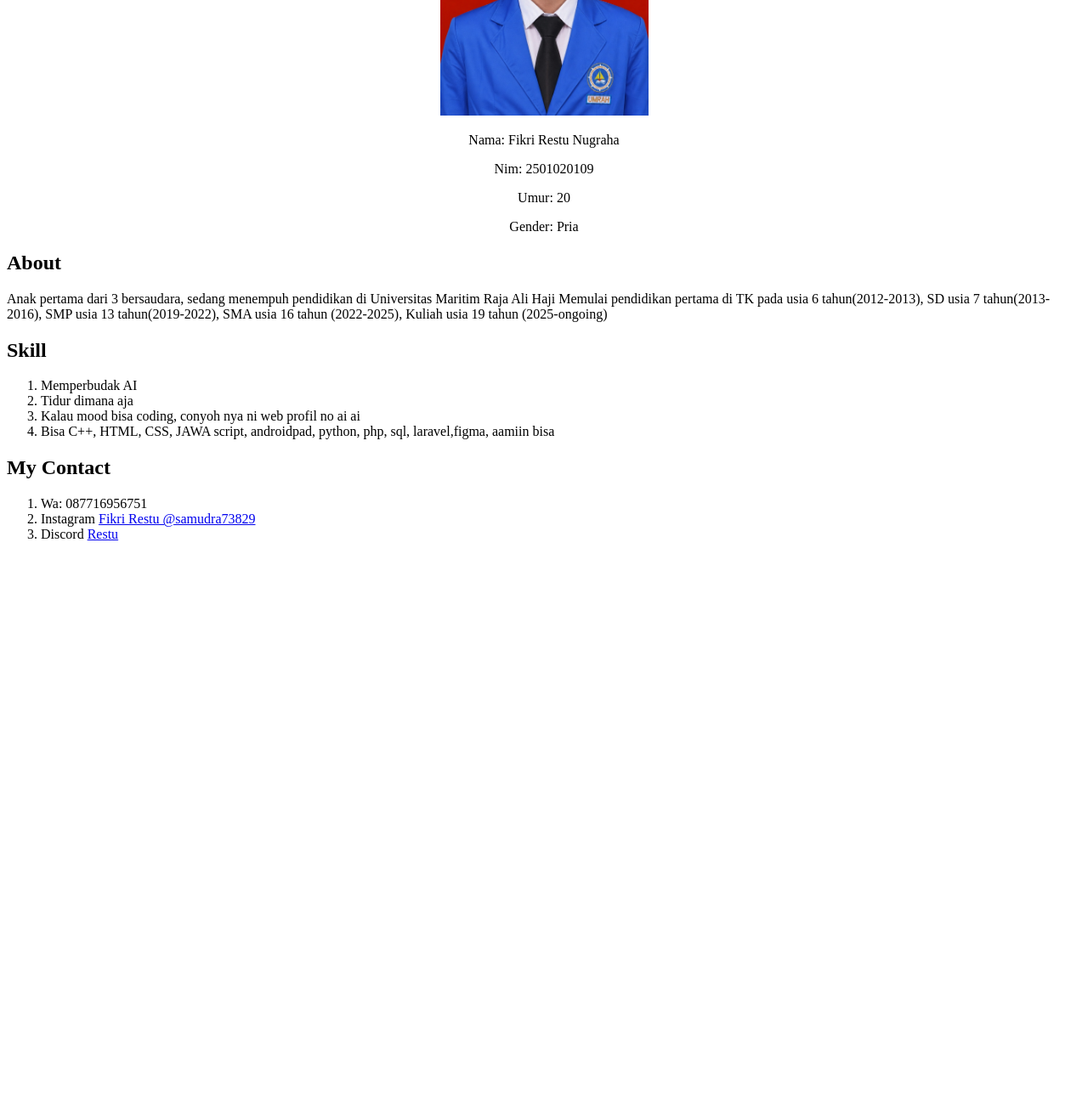
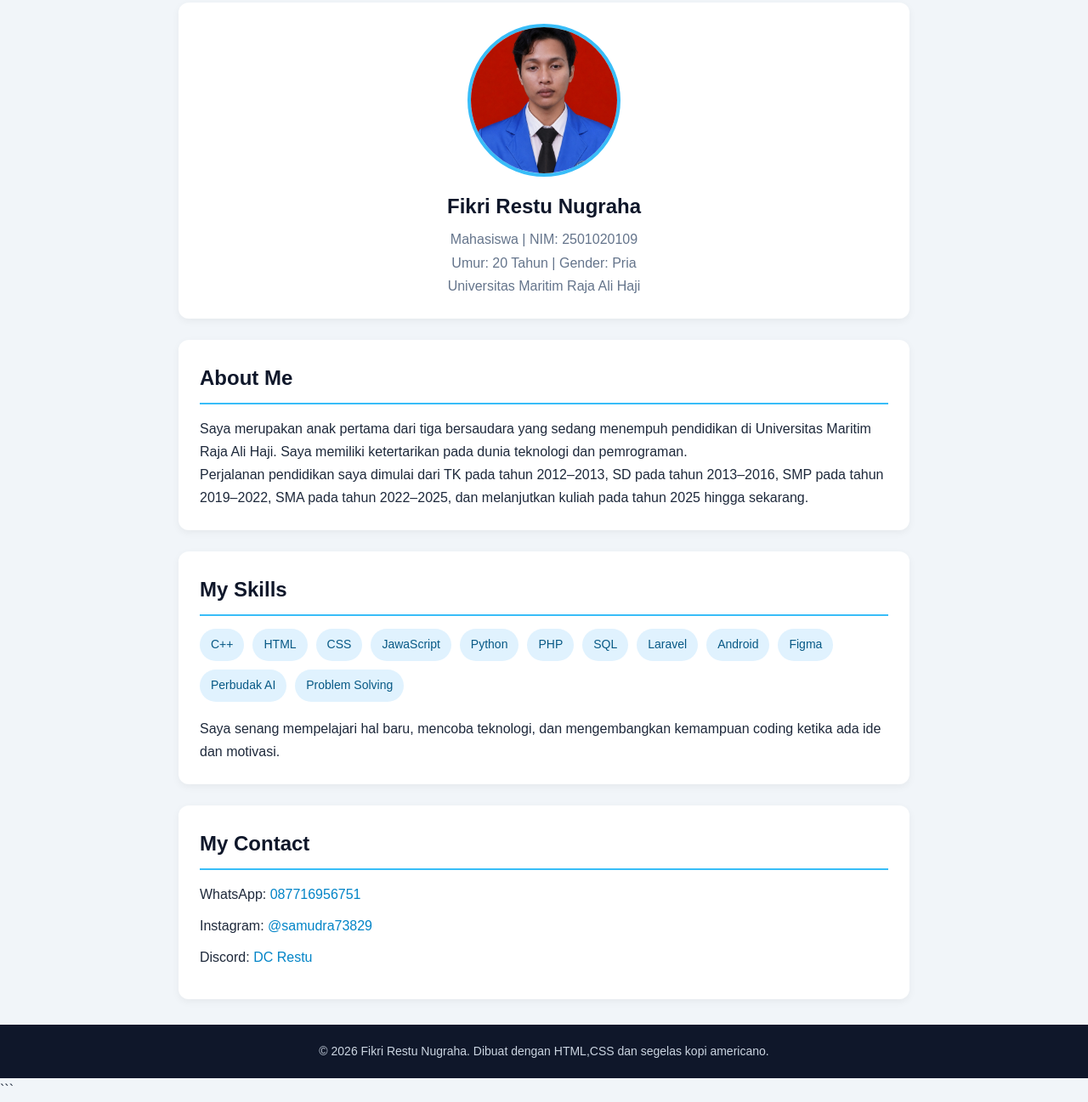
Before and after one commit to FikriRestuNugraha/perancangan-web-2501020109, a plain HTML site: page profile.html in a window 1280 px wide. Shown: the part 272-1569 px from the top of the page at 85% size. Before the commit the page ends 926 px from the top, so only its background shows below. Drawn offline with Linux system fonts and the light colour scheme.

Commit message:
portofolio

````diff
--- a/profile.html
+++ b/profile.html
@@ -1,37 +1,278 @@
+```html
 <!DOCTYPE html>
-<html lang="en">
+<html lang="id">
 <head>
     <meta charset="UTF-8">
     <meta name="viewport" content="width=device-width, initial-scale=1.0">
-    <title>Web Profile</title>
+    <title>Portofolio | Fikri Restu Nugraha</title>
+
+    <style>
+        /* Pengaturan dasar */
+        * {
+            margin: 0;
+            padding: 0;
+            box-sizing: border-box;
+        }
+
+        body {
+            font-family: Arial, sans-serif;
+            background-color: #f1f5f9;
+            color: #1e293b;
+            line-height: 1.7;
+        }
+
+        /* Header */
+        header {
+            background-color: #0f172a;
+            color: white;
+            text-align: center;
+            padding: 40px 20px;
+        }
+
+        header h1 {
+            font-size: 30px;
+            margin-bottom: 8px;
+        }
+
+        header p {
+            color: #cbd5e1;
+        }
+
+        /* Navigasi */
+        nav {
+            background-color: #1e293b;
+            padding: 12px;
+            text-align: center;
+        }
+
+        nav a {
+            color: white;
+            text-decoration: none;
+            margin: 0 15px;
+            font-size: 14px;
+        }
+
+        nav a:hover {
+            color: #38bdf8;
+        }
+
+        /* Konten utama */
+        main {
+            max-width: 900px;
+            margin: 30px auto;
+            padding: 0 20px;
+        }
+
+        section {
+            background-color: white;
+            padding: 25px;
+            margin-bottom: 25px;
+            border-radius: 12px;
+            box-shadow: 0 3px 10px rgba(0, 0, 0, 0.05);
+        }
+
+        h2 {
+            color: #0f172a;
+            margin-bottom: 15px;
+            border-bottom: 2px solid #38bdf8;
+            padding-bottom: 8px;
+        }
+
+        /* Profil */
+        .profile {
+            text-align: center;
+        }
+
+        .profile img {
+            width: 180px;
+            height: 180px;
+            object-fit: cover;
+            border-radius: 50%;
+            border: 4px solid #38bdf8;
+            margin-bottom: 15px;
+        }
+
+        .profile h2 {
+            border: none;
+            padding: 0;
+            margin-bottom: 5px;
+        }
+
+        .profile p {
+            color: #64748b;
+        }
+
+        /* Daftar skill */
+        .skills {
+            display: flex;
+            flex-wrap: wrap;
+            gap: 10px;
+        }
+
+        .skills span {
+            background-color: #e0f2fe;
+            color: #075985;
+            padding: 7px 13px;
+            border-radius: 20px;
+            font-size: 14px;
+        }
+
+        /* Kontak */
+        .contact ul {
+            list-style: none;
+        }
+
+        .contact li {
+            margin-bottom: 10px;
+        }
+
+        a {
+            color: #0284c7;
+        }
+
+        .contact a {
+            text-decoration: none;
+        }
+
+        .contact a:hover {
+            text-decoration: underline;
+        }
+
+        /* Footer */
+        footer {
+            background-color: #0f172a;
+            color: #cbd5e1;
+            text-align: center;
+            padding: 20px;
+            font-size: 14px;
+        }
+
+        /* Tampilan HP */
+        @media (max-width: 600px) {
+            header h1 {
+                font-size: 24px;
+            }
+
+            nav a {
+                margin: 0 7px;
+                font-size: 13px;
+            }
+
+            section {
+                padding: 20px;
+            }
+        }
+    </style>
 </head>
+
 <body>
-<center>
-    <h1>Profil Mahasiswa</h1>
-    <img src="Profil.jpeg" width="245px" height="auto"
-    <br>
-    <p>Nama: Fikri Restu Nugraha</p>
-    <p>Nim: 2501020109 </p>
-    <p>Umur: 20</p>
-    <p>Gender: Pria</p>
-</center>
-<justify>
-<h2>About</h2>
-<p> Anak pertama dari 3 bersaudara, sedang menempuh pendidikan di Universitas Maritim Raja Ali Haji Memulai pendidikan pertama di TK pada usia 6 tahun(2012-2013), SD usia 7 tahun(2013-2016), SMP usia 13 tahun(2019-2022), SMA usia 16 tahun (2022-2025), Kuliah usia 19 tahun (2025-ongoing)</p>
-<h2>Skill</h2>
-<ol>
-    <li>Memperbudak AI</li>
-    <li>Tidur dimana aja</li>
-    <li>Kalau mood bisa coding, conyoh nya ni web profil no ai ai</li>
-    <li>Bisa C++, HTML, CSS, JAWA script, androidpad, python, php, sql, laravel,figma, aamiin bisa</li>
-</ol>
-</justify>
-<h2>My Contact</h2>
-<ol>
-    <li>Wa: 087716956751</li>
-    <li>Instagram <a href="https://www.instagram.com/samudra73829?stkn=OG9jMzRqcWtwajI0">Fikri Restu @samudra73829  </a> </li>
-    <li>Discord <a href=" https://discord.com/users/1264935704442699776">Restu </a></li>
 
-</ol>
+    <header>
+        <h1>Portofolio Mahasiswa</h1>
+        <p>Mengenal lebih dekat Fikri Restu Nugraha</p>
+    </header>
+
+    <nav>
+        <a href="#profil">Profil</a>
+        <a href="#about">About</a>
+        <a href="#skill">Skill</a>
+        <a href="#contact">Contact</a>
+    </nav>
+
+    <main>
+
+        <!-- Profil Mahasiswa -->
+        <section class="profile" id="profil">
+            <img src="Profil.jpeg" alt="Foto Fikri Restu Nugraha">
+
+            <h2>Fikri Restu Nugraha</h2>
+            <p>Mahasiswa | NIM: 2501020109</p>
+            <p>Umur: 20 Tahun | Gender: Pria</p>
+            <p>Universitas Maritim Raja Ali Haji</p>
+        </section>
+
+        <!-- Tentang Saya -->
+        <section id="about">
+            <h2>About Me</h2>
+
+            <p>
+                Saya merupakan anak pertama dari tiga bersaudara
+                yang sedang menempuh pendidikan di Universitas
+                Maritim Raja Ali Haji. Saya memiliki ketertarikan
+                pada dunia teknologi dan pemrograman.
+            </p>
+
+            <p>
+                Perjalanan pendidikan saya dimulai dari TK pada
+                tahun 2012–2013, SD pada tahun 2013–2016,
+                SMP pada tahun 2019–2022, SMA pada tahun 2022–2025,
+                dan melanjutkan kuliah pada tahun 2025 hingga sekarang.
+            </p>
+        </section>
+
+        <!-- Kemampuan -->
+        <section id="skill">
+            <h2>My Skills</h2>
+
+            <div class="skills">
+                <span>C++</span>
+                <span>HTML</span>
+                <span>CSS</span>
+                <span>JawaScript</span>
+                <span>Python</span>
+                <span>PHP</span>
+                <span>SQL</span>
+                <span>Laravel</span>
+                <span>Android</span>
+                <span>Figma</span>
+                <span>Perbudak AI</span>
+                <span>Problem Solving</span>
+            </div>
+
+            <p style="margin-top: 18px;">
+                Saya senang mempelajari hal baru, mencoba teknologi,
+                dan mengembangkan kemampuan coding ketika ada ide
+                dan motivasi.
+            </p>
+        </section>
+
+        <!-- Kontak -->
+        <section class="contact" id="contact">
+            <h2>My Contact</h2>
+
+            <ul>
+                <li>
+                    WhatsApp:
+                    <a href="https://wa.me/6287716956751"
+                       target="_blank" rel="noopener noreferrer">
+                        087716956751
+                    </a>
+                </li>
+
+                <li>
+                    Instagram:
+                    <a href="https://www.instagram.com/samudra73829/"
+                       target="_blank" rel="noopener noreferrer">
+                        @samudra73829
+                    </a>
+                </li>
+
+                <li>
+                    Discord:
+                    <a href="https://discord.com/users/1264935704442699776"
+                       target="_blank" rel="noopener noreferrer">
+                        DC Restu
+                    </a>
+                </li>
+            </ul>
+        </section>
+
+    </main>
+
+    <footer>
+        <p>&copy; 2026 Fikri Restu Nugraha. Dibuat dengan HTML,CSS dan segelas kopi americano.</p>
+    </footer>
+
 </body>
 </html>
+```
````
